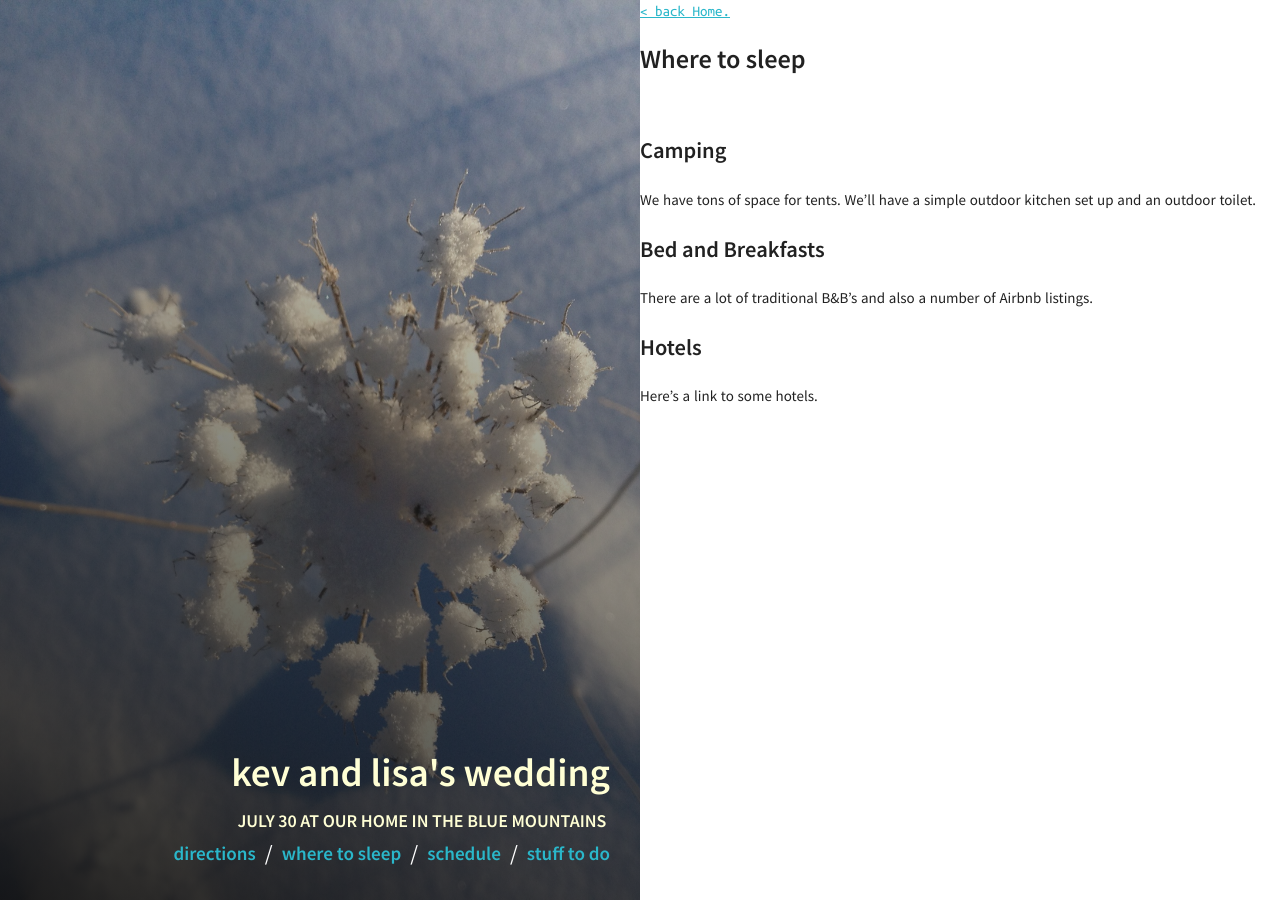
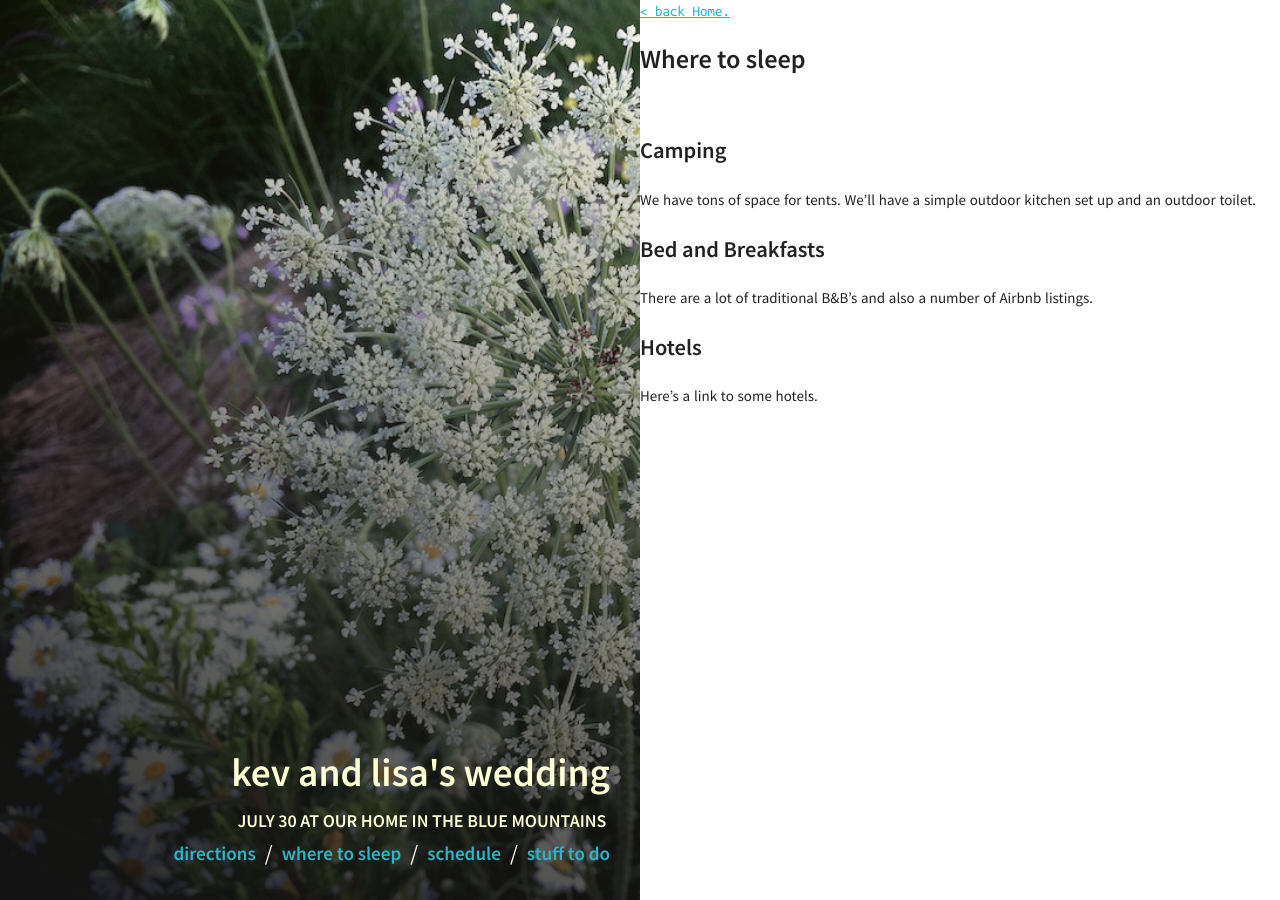
Before and after one commit to kevwalsh/carota, a Jekyll site: the page built from places-to-stay.md, in a window 1280 px wide. Built offline with Jekyll 4.4.1, drawn with Linux system fonts in a browser that asks for light colours.

Commit message:
cover image

```diff
--- a/_sass/pages/_layout.scss
+++ b/_sass/pages/_layout.scss
@@ -1,7 +1,7 @@
 /* LAYOUT CSS */
 .cover {
   background: #f1da36; /* Old browsers */
-  background: linear-gradient(25deg, rgba(20,20,20, .95), rgba(240,240,20, .05)), url("../img/winter-carota.jpg");  //url("../img/photo-daucus.jpg")
+  background: linear-gradient(25deg, rgba(20,20,20, .95), rgba(240,240,20, .05)), url("../img/photo-daucus.jpg");  //url("../img/photo-daucus.jpg")
   // background: -moz-linear-gradient(-45deg,  #f1da36 11%, #f1da36 11%, #fefcea 60%); /* FF3.6-15 */
   // background: -webkit-linear-gradient(-45deg,  #f1da36 11%,#f1da36 11%,#fefcea 60%); /* Chrome10-25,Safari5.1-6 */
   // background: linear-gradient(135deg,  #f1da36 11%,#f1da36 11%,#fefcea 60%); /* W3C, IE10+, FF16+, Chrome26+, Opera12+, Safari7+ */
@@ -21,11 +21,11 @@
   }
   @include media-query($medium-screen) {
     text-align: left;
-    background-position: center top;
+    background-position: left top;
     // transition: background 1s ease;
     &:hover {
-      // background: linear-gradient(25deg, rgba(20,20,20, .8), rgba(240,240,20, .2)), url("../img/winter-carota.jpg"); //url("../img/photo-daucus.jpg")
-      // background-position: left top;
+      // background: linear-gradient(25deg, rgba(20,20,20, .8), rgba(240,240,20, .2)), url("../img/photo-daucus.jpg"); //url("../img/photo-daucus.jpg")
+      // background-position: center top;
       // background-size: cover;
     }
   }
```
